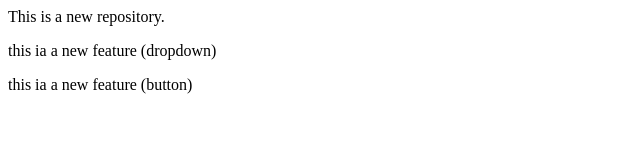
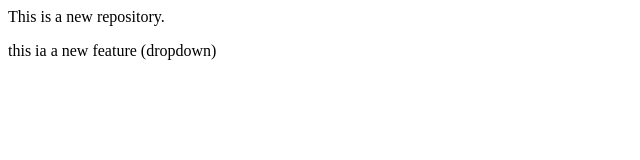
Before and after one commit to ca14189/localrepo2, a plain HTML site: page index.html in a window 1280 px wide. Shown: the whole page, without its empty margins (0-640 px from the left). Drawn offline with Linux system fonts and the light colour scheme.

Commit message:
Update index.html

```diff
--- a/index.html
+++ b/index.html
@@ -1,3 +1,2 @@
 <p> This is a new repository.</p>
 <p> this ia a new feature (dropdown)</p>
-<p> this ia a new feature (button)</p>
```
